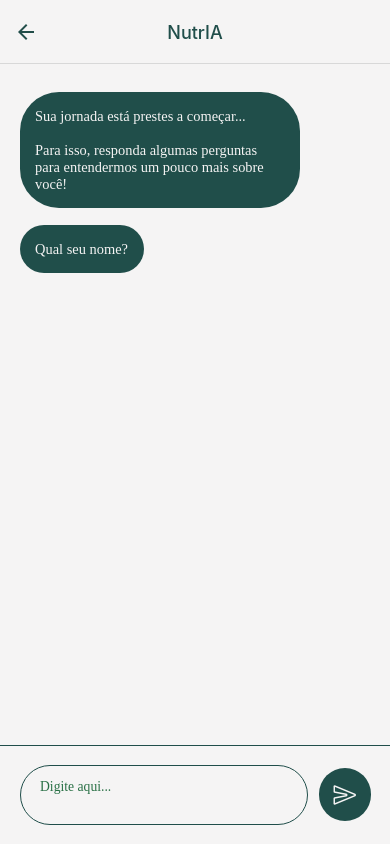
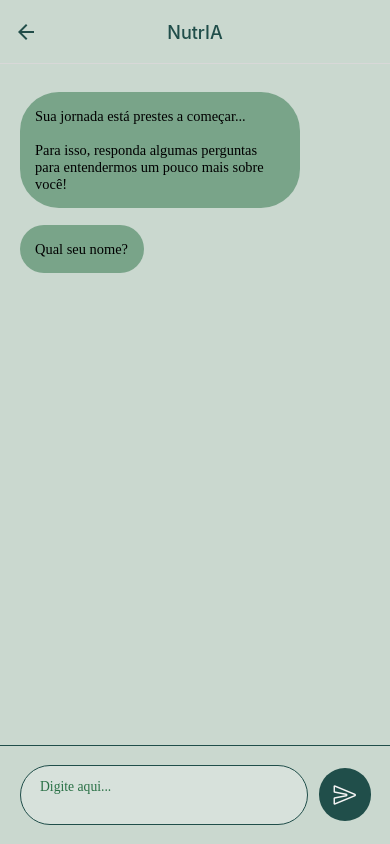
Before and after one commit to FernandoHN99/NutrIA, a React Native app in the folder frontend/: screen /SignUp in a window 390 px wide. Built offline with nearby package versions, Linux system fonts and the light colour scheme; a web font is replaced by a local one.

Commit message:
Ajusta BackgroundColor

```diff
--- a/frontend/src/components/ChatBot/ChatInput.tsx
+++ b/frontend/src/components/ChatBot/ChatInput.tsx
@@ -1,7 +1,7 @@
 import React, { useState } from 'react';
 import { View, TextInput, TouchableOpacity, StyleSheet } from 'react-native';
 import theme from '../../styles/theme';
-import { getResponsiveSizeHeight, getResponsiveSizeWidth } from '../../utils/utils';
+import { getResponsiveSizeHeight, getResponsiveSizeWidth, hexToRgba } from '../../utils/utils';
 import Icon from 'react-native-vector-icons/Ionicons';
 
 interface ChatInputProps {
@@ -40,7 +40,7 @@ const styles = StyleSheet.create({
       flexDirection: 'row',
       alignItems: 'center',
       padding: getResponsiveSizeWidth(5),
-      backgroundColor: theme.colors.color01,
+      // backgroundColor: theme.colors.backgroundColor,
       borderTopWidth: 1,
       borderColor: theme.colors.color05,
    },
@@ -52,7 +52,7 @@ const styles = StyleSheet.create({
       borderRadius: getResponsiveSizeWidth(10),
       borderColor: theme.colors.color05,
       borderWidth: 1.5,
-      backgroundColor: theme.colors.color01,
+      backgroundColor: hexToRgba(theme.colors.color01, '0.3'),
       paddingHorizontal: getResponsiveSizeWidth(5),
       color: theme.colors.color05,
       paddingVertical: getResponsiveSizeHeight(1.5),
--- a/frontend/src/components/ChatBot/GenderSelection.tsx
+++ b/frontend/src/components/ChatBot/GenderSelection.tsx
@@ -33,7 +33,6 @@ const styles = StyleSheet.create({
       flexDirection: 'row',
       justifyContent: 'space-around',
       alignItems: 'center',
-      // marginHorizontal: 'auto',
       marginVertical: getResponsiveSizeHeight(2.5),
    },
    button: {
--- a/frontend/src/components/ChatBot/MessagesChatbot.tsx
+++ b/frontend/src/components/ChatBot/MessagesChatbot.tsx
@@ -2,7 +2,7 @@ import React, { useState, useRef } from 'react';
 import { View, Text, TextInput, TouchableOpacity, ScrollView, StyleSheet, Keyboard } from 'react-native';
 import theme from '../../styles/theme';
 import { getResponsiveSizeHeight, getResponsiveSizeWidth } from '../../utils/utils';
-
+import { hexToRgba } from '../../utils/utils';
 
 const MessagesChatbot = ({ text, user }: { text: string, user: string }) => (
    <View style={user === "Você" ? styles.userMessage : styles.botMessage}>
@@ -13,7 +13,7 @@ const MessagesChatbot = ({ text, user }: { text: string, user: string }) => (
 
 const styles = StyleSheet.create({
    botMessage: {
-      backgroundColor: theme.colors.color05,
+      backgroundColor: hexToRgba(theme.colors.color04, '0.5'),
       padding: getResponsiveSizeWidth(4),
       borderRadius: getResponsiveSizeWidth(10),
       marginVertical: getResponsiveSizeHeight(1),
@@ -21,7 +21,7 @@ const styles = StyleSheet.create({
       maxWidth: '80%',
    },
    userMessage: {
-      backgroundColor: theme.colors.color03,
+      backgroundColor: theme.colors.color02,
       padding: getResponsiveSizeWidth(4),
       borderRadius: getResponsiveSizeWidth(10),
       marginVertical: getResponsiveSizeHeight(1),
@@ -29,7 +29,7 @@ const styles = StyleSheet.create({
       maxWidth: '80%',
    },
    textMessage: {
-      color: theme.colors.color01,
+      color: theme.colors.black,
       fontFamily: 'NotoSans-Regular',
       fontSize: getResponsiveSizeWidth(3.7),
    }
--- a/frontend/src/navigation/UnauthenticatedNavigator.tsx
+++ b/frontend/src/navigation/UnauthenticatedNavigator.tsx
@@ -4,6 +4,8 @@ import BoasVindasScreen from '../screens/BoasVindasScreen';
 import LoginScreen from '../screens/LoginScreen';
 import theme from '../styles/theme';
 import SignUpScreen from '../screens/SignUpScreen';
+import { hexToRgba } from '../utils/utils';
+
 const Stack = createNativeStackNavigator();
 
 const UnauthenticatedNavigator = () => {
@@ -12,7 +14,7 @@ const UnauthenticatedNavigator = () => {
          <Stack.Screen
             name="Boas-Vindas"
             component={BoasVindasScreen}
-            options={{ title: 'Boas-Vindas', headerShown: false }}
+            options={{ headerShown: false }}
          />
          <Stack.Screen
             name="Login"
@@ -30,10 +32,7 @@ const UnauthenticatedNavigator = () => {
 
 const styles = {
    headerNavigator: {
-      headerStyle: {
-         backgroundColor: theme.colors.color01,
-      },
-      headerTitleAlign: 'center' as const
+      headerTitleAlign: 'center' as const,
    },
    screenOptionLogin: {
       title: '',
@@ -45,7 +44,10 @@ const styles = {
       title: 'NutrIA',
       headerTintColor: theme.colors.color05,
       headerBackTitleVisible: false,
-      // headerTransparent: true,
+      // headerShadowVisible: false,
+      headerStyle: {
+         backgroundColor: theme.colors.backgroundColor,
+      },
    }
 };
 
--- a/frontend/src/screens/BoasVindasScreen.tsx
+++ b/frontend/src/screens/BoasVindasScreen.tsx
@@ -3,7 +3,6 @@ import { View, Text, StyleSheet, TouchableOpacity, Pressable } from 'react-nativ
 import { getResponsiveSizeHeight, getResponsiveSizeWidth } from '../utils/utils';
 import theme from '../styles/theme';
 import LogoIcon from '../components/LogoIcon';
-
 const BoasVindasScreen = ({ navigation }: { navigation: any }) => {
 
    const fazerLogin = () => {
@@ -32,6 +31,7 @@ const styles = StyleSheet.create({
       flex: 1,
       justifyContent: 'space-between',
       paddingHorizontal: getResponsiveSizeWidth(10),
+      backgroundColor: theme.colors.backgroundColor,
    },
    content: {
       flex: 1,
--- a/frontend/src/screens/LoginScreen.tsx
+++ b/frontend/src/screens/LoginScreen.tsx
@@ -2,7 +2,9 @@ import React from 'react';
 import { View, Text, StyleSheet, TextInput, TouchableOpacity } from 'react-native';
 import { getResponsiveSizeHeight, getResponsiveSizeWidth } from '../utils/utils';
 import theme from '../styles/theme';
+
 const LoginScreen = () => {
+
 
    const handleLogin = () => {
       console.log('Login button pressed');
@@ -36,7 +38,7 @@ const styles = StyleSheet.create({
       flex: 1,
       justifyContent: 'center',
       paddingHorizontal: getResponsiveSizeWidth(10),
-      backgroundColor: theme.colors.color01,
+      backgroundColor: theme.colors.backgroundColor,
    },
    heading: {
       fontFamily: 'NotoSans-Bold',
@@ -53,7 +55,7 @@ const styles = StyleSheet.create({
       width: '100%',
       paddingVertical: getResponsiveSizeHeight(2),
       paddingHorizontal: getResponsiveSizeWidth(4),
-      borderColor: theme.colors.color03,
+      borderColor: theme.colors.color05,
       borderWidth: 1,
       borderRadius: theme.borderRadius.small,
       marginBottom: getResponsiveSizeHeight(2),
--- a/frontend/src/screens/SignUpScreen.tsx
+++ b/frontend/src/screens/SignUpScreen.tsx
@@ -7,6 +7,7 @@ import MessagesChatbot from '../components/ChatBot/MessagesChatbot';
 import GenderSelection from '../components/ChatBot/GenderSelection';
 
 const SignUpScreen = () => {
+
    const scrollViewRef = useRef<ScrollView>(null);
    const [step, setStep] = useState(0);
    const [messages, setMessages] = useState<{ _id: number; text: string; user: string; }[]>([
@@ -59,9 +60,9 @@ const SignUpScreen = () => {
 
    return (
       <KeyboardAvoidingView
-         behavior={Platform.OS === 'ios' ? 'padding' : 'height'}
-         style={styles.container}
-         keyboardVerticalOffset={Platform.select({ ios: getResponsiveSizeHeight(10), android: getResponsiveSizeHeight(10) })}
+      behavior={Platform.OS === 'ios' ? 'padding' : 'height'}
+      style={styles.container}
+      keyboardVerticalOffset={Platform.select({ ios: getResponsiveSizeHeight(10), android: getResponsiveSizeHeight(10) })}
       >
          <ScrollView
             ref={scrollViewRef}
@@ -80,12 +81,13 @@ const SignUpScreen = () => {
 const styles = StyleSheet.create({
    container: {
       flex: 1,
-      backgroundColor: theme.colors.color01,
       justifyContent: 'flex-end',
+      backgroundColor: theme.colors.backgroundColor,
+
    },
    chatContainer: {
       padding: getResponsiveSizeWidth(5),
-   },
+   }
 });
 
 export default SignUpScreen;
--- a/frontend/src/styles/theme.ts
+++ b/frontend/src/styles/theme.ts
@@ -1,4 +1,5 @@
 import { getResponsiveSizeWidth } from "../utils/utils";
+import { hexToRgba } from "../utils/utils";
 
 const theme = {
    colors: {
@@ -9,6 +10,7 @@ const theme = {
       color05: '#204e4a',
       white: '#ffffff',
       black: '#000000',
+      backgroundColor: '#CAD8CF', // hexToRgba('#297045', '0.2')
    },
    fonts: {
       sizes: {
```
